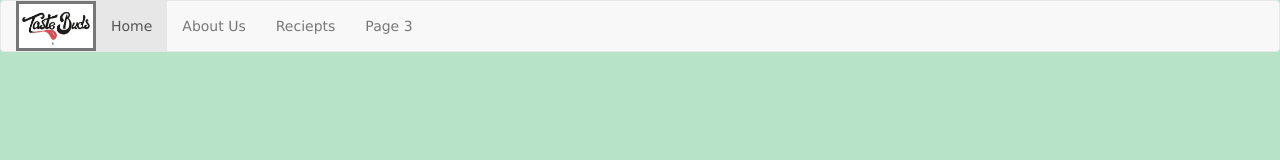
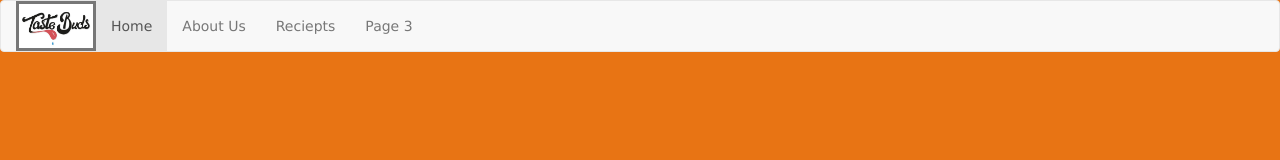
Before and after one commit to OlenaRub/tastebuds, a plain HTML site: page index.html in a window 1280 px wide. Drawn offline with nearby package versions, Linux system fonts and the light colour scheme.

Commit message:
O orange

```diff
--- a/styles/style.css
+++ b/styles/style.css
@@ -1,6 +1,6 @@
 
 body {
-    background-color: #b7e3c8;
+    background-color: #e87414;
     font-family: Verdana, Geneva, Tahoma, sans-serif;
 }
 
```
